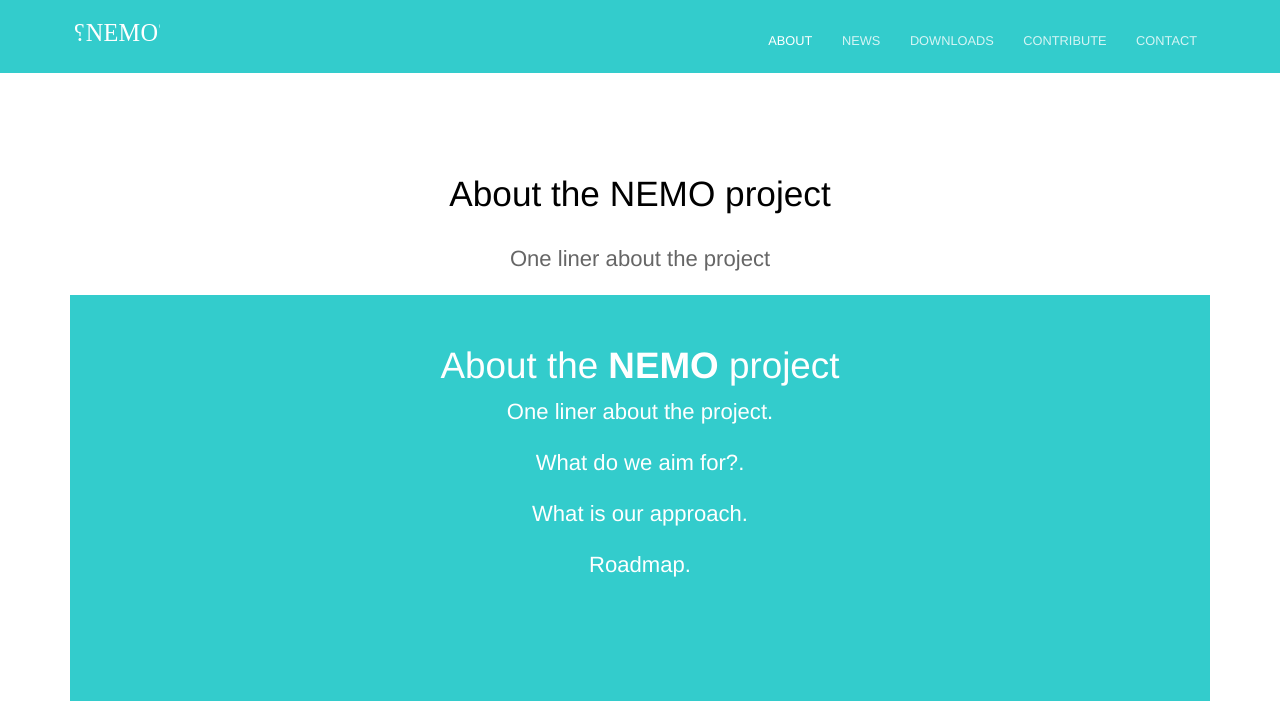
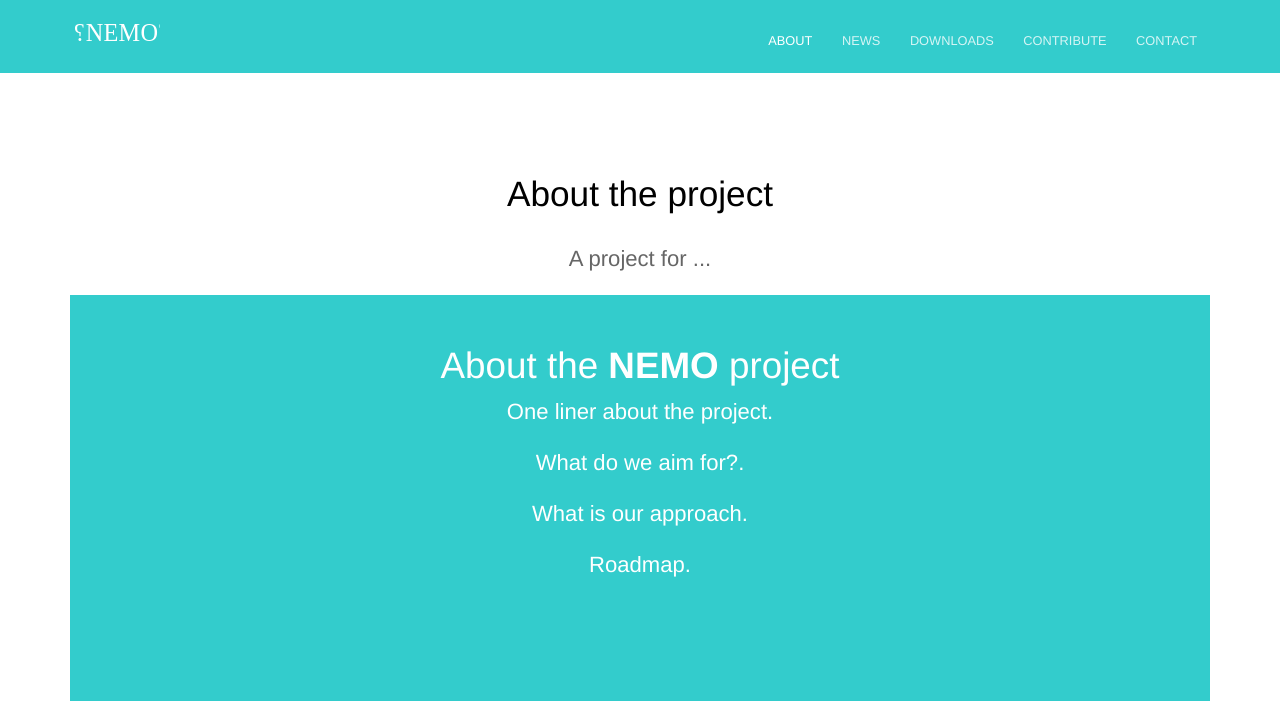
Before and after one commit to TheNEMOproject/TheNEMOproject.github.io, a Jekyll site: the page built from about.html, in a window 1280 px wide. Shown: the top 722 px of the page. Built offline with Jekyll 4.4.1, drawn with Linux system fonts in a browser that asks for light colours; grey boxes are pictures that could not be loaded.

Commit message:
Update about.html

```diff
--- a/about.html
+++ b/about.html
@@ -1,7 +1,6 @@
 ---
-title: About the NEMO project
-description: >-
-  One liner about the project
+title: About the project
+description: A project for ...
 ---
 
 <section class="hero">
```
